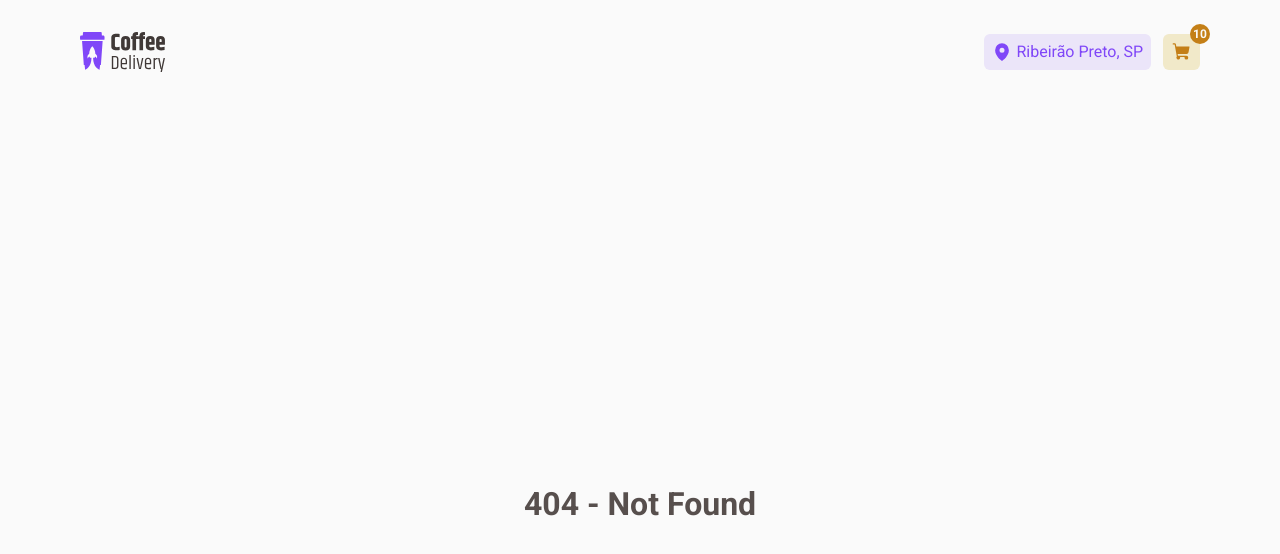
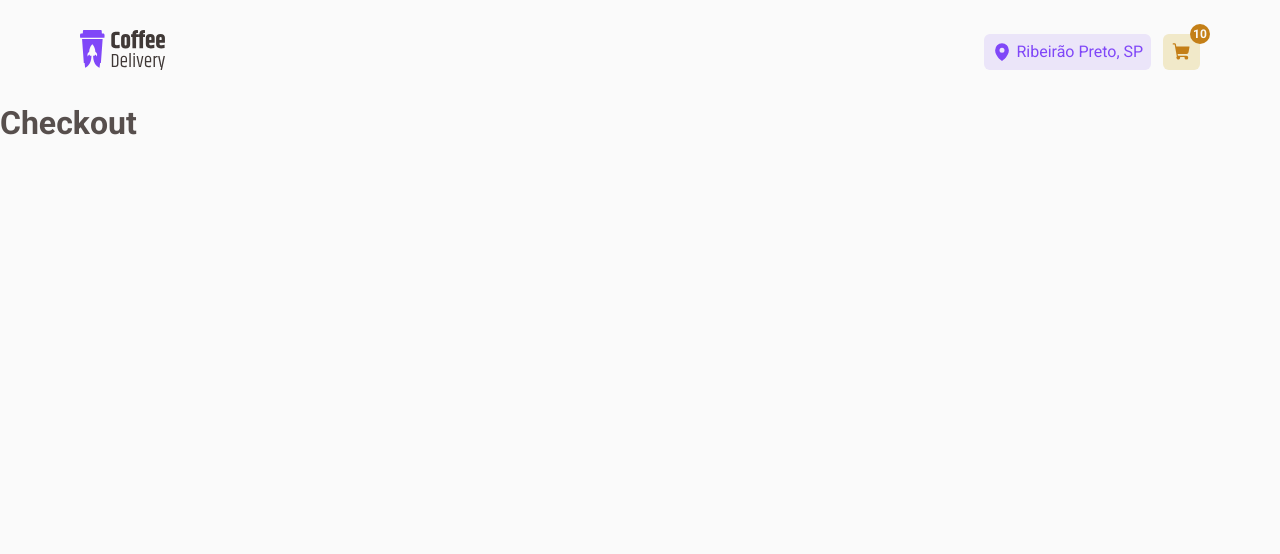
Before and after one commit to ponqueli/coffee-delivery, a React (Vite) app: page /checkout in a window 1280 px wide. Before the commit this address had no page. Shown: the top 554 px of the page. Built offline with nearby package versions, Linux system fonts and the light colour scheme.

Commit message:
add checkout route

```diff
--- a/src/Routes.tsx
+++ b/src/Routes.tsx
@@ -1,12 +1,14 @@
 import { Route, Routes } from 'react-router-dom'
 import { DefaultLayout } from './layouts/DefaultLayout'
 import { Home } from './pages/Home'
+import { Checkout } from './pages/Checkout'
 
 export function Router() {
   return (
     <Routes>
       <Route path="/" element={<DefaultLayout />}>
         <Route path="/" element={<Home />} />
+        <Route path="/checkout" element={<Checkout />} />
         <Route
           path="*"
           element={
--- a/src/components/Header/index.tsx
+++ b/src/components/Header/index.tsx
@@ -2,18 +2,23 @@ import { MapPin } from 'phosphor-react'
 import { ContentLeft, HeaderContainer, MainContent } from './styles'
 import coffeeLogo from '../../assets/Logo.svg'
 import { ButtonCart } from '../ButtonCart'
+import { NavLink } from 'react-router-dom'
 
 export function Header() {
   return (
     <HeaderContainer>
       <MainContent>
-        <img src={coffeeLogo} alt="Logo of Coffe Delivery app" />
+        <NavLink to="/" title="home">
+          <img src={coffeeLogo} alt="Logo of Coffe Delivery app" />
+        </NavLink>
         <ContentLeft>
           <div>
             <MapPin size={20} weight="fill" />
             <span>Ribeirão Preto, SP</span>
           </div>
-          <ButtonCart amount={10} variant="yellow" onHandleClick={() => {}} />
+          <NavLink to="/checkout" title="checkout">
+            <ButtonCart amount={10} variant="yellow" onHandleClick={() => {}} />
+          </NavLink>
         </ContentLeft>
       </MainContent>
     </HeaderContainer>
--- /dev/null
+++ b/src/pages/Checkout/index.tsx
@@ -0,0 +1,7 @@
+export function Checkout() {
+  return (
+    <div>
+      <h1>Checkout</h1>
+    </div>
+  )
+}
```
